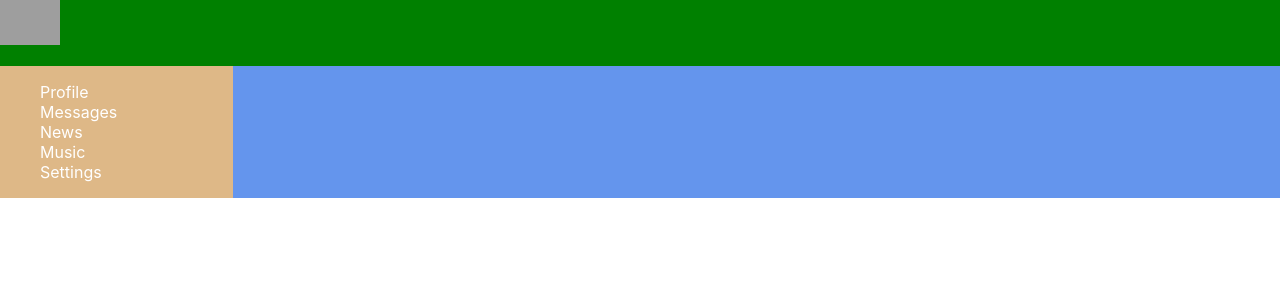
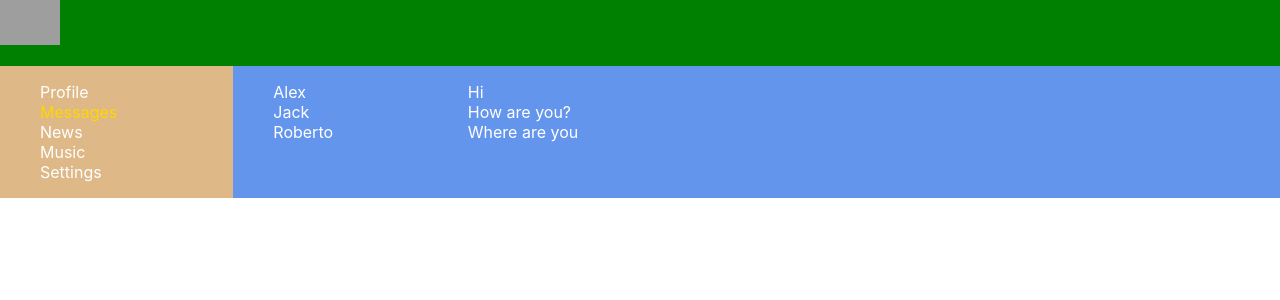
Before and after one commit to Dayana-mak/social-network, a React (Create React App) app: page /dialogs in a window 1280 px wide. Shown: the top 300 px of the page. Built offline with nearby package versions, Linux system fonts and the light colour scheme; grey boxes are pictures that could not be loaded.

Commit message:
feat dialogs, messages, posts

```diff
--- a/src/App.jsx
+++ b/src/App.jsx
@@ -1,7 +1,7 @@
 import './App.css';
 import { BrowserRouter, Routes, Route } from 'react-router-dom';
 import Header from './components/Header/Header';
-import Messages from './components/Messages/Messages';
+import Dialogs from './components/Dialogs/Dialogs';
 import Navbar from './components/Navbar/Navbar';
 import News from './components/News/News';
 import Profile from './components/Profile/Profile';
@@ -17,7 +17,7 @@ function App() {
         <div className="app-wrapper-content">
         <Routes>
           <Route path="profile" element={<Profile />} />
-          <Route path="messages" element={<Messages />} />
+          <Route path="dialogs/*" element={<Dialogs />} />
           <Route path="news" element={<News />} />
           <Route path="music" element={<Music />} />
           <Route path="settings" element={<Settings/>} />
--- /dev/null
+++ b/src/components/Dialogs/Dialogs.jsx
@@ -0,0 +1,43 @@
+import s from "./Dialogs.module.css"
+import { NavLink } from "react-router-dom";
+
+function DialogItem(props) {
+  return (
+    <li className={s.dialog}><NavLink to={`/dialogs/${props.id}`} className={s.dialog__link}>{props.name}</NavLink></li>
+  )
+}
+
+function Message(props) {
+  return (
+    <li className={s.message}>{props.text}</li>
+  )
+}
+
+function Dialogs() {
+  let dialogsData = [
+    {id: 1, name: 'Alex'},
+    {id: 2, name: 'Jack'},
+    {id: 3, name: 'Roberto'},
+  ]
+
+  let messagesData = [
+    {id: 1, text: "Hi"},
+    {id: 2, text: "How are you?"},
+    {id: 3, text: "Where are you"},
+  ]
+
+  let messagesList = messagesData.map(message => <Message text={message.text}/>)
+
+  return (
+    <div className={s.dialogs}>
+      <ul className={s.dialogs__list}>
+        {dialogsData.map(dialog => <DialogItem id={dialog.id} name={dialog.name}/>)}
+      </ul>
+      <ul className={s.messages}>
+        {messagesList}
+      </ul>
+    </div>
+  );
+}
+
+export default Dialogs;
--- /dev/null
+++ b/src/components/Dialogs/Dialogs.module.css
@@ -0,0 +1,20 @@
+.dialogs {
+  display: grid;
+  grid-template-columns: 2fr 10fr;
+}
+
+.dialogs__list {
+
+}
+
+.dialog {
+  color: white;
+}
+
+.dialog__link {
+  color: white;
+}
+
+.message {
+  color: white;
+}
--- a/src/components/Messages/Messages.jsx
+++ /dev/null
@@ -1,9 +0,0 @@
-function Messages(props) {
-  return (
-    <div>
-      My messages
-    </div>
-  );
-}
-
-export default Messages;
--- a/src/components/Navbar/Navbar.jsx
+++ b/src/components/Navbar/Navbar.jsx
@@ -8,7 +8,7 @@ function Navbar() {
     <nav className={s.nav}>
       <ul>
         <li className={s.item}><NavLink className={setActive} to="/profile">Profile</NavLink></li>
-        <li className={s.item}><NavLink className={setActive} to="/messages">Messages</NavLink></li>
+        <li className={s.item}><NavLink className={setActive} to="/dialogs">Messages</NavLink></li>
         <li className={s.item}><NavLink className={setActive} to="/news">News</NavLink></li>
         <li className={s.item}><NavLink className={setActive} to="/music">Music</NavLink></li>
         <li className={s.item}><NavLink className={setActive} to="/settings">Settings</NavLink></li>
--- a/src/components/Profile/MyPosts/MyPosts.jsx
+++ b/src/components/Profile/MyPosts/MyPosts.jsx
@@ -1,7 +1,12 @@
-import s from './MyPosts.module.css'
+
 import Post from './Post/Post';
 
 function MyPosts() {
+  let postData = [
+    {id: 1, text:"Hey, why nobody love me?", likesCount: 10},
+    {id: 2, text:"It's our new program! Hey!", likesCount: 20},
+    {id: 3, text:"I'm tired", likesCount: 200}
+  ]
   return (
     <div>
       <h2>My Posts</h2>
@@ -9,14 +14,9 @@ function MyPosts() {
       <textarea type="text" placeholder="Новый пост"></textarea>
       <button>Addpost</button>
       </div>
-      <div>
-        <Post
-          text="Hey, why nobody love me?"
-          likesCount="10"/>
-        <Post
-          text="It's our new program! Hey!"
-          likesCount="20"/>
-      </div>
+      <ul>
+        { postData.map(post => <Post text={post.text} likesCount={post.likesCount}/>) }
+      </ul>
     </div>
   );
 }
--- a/src/components/Profile/MyPosts/Post/Post.jsx
+++ b/src/components/Profile/MyPosts/Post/Post.jsx
@@ -2,10 +2,10 @@ import s from './Post.module.css'
 
 function Post(props) {
   return (
-    <div className={s.item}>
+    <li className={s.item}>
       <p>{ props.text }</p>
       <span>{props.likesCount} likes</span>
-    </div>
+    </li>
   );
 }
 
--- a/src/components/Profile/Profile.jsx
+++ b/src/components/Profile/Profile.jsx
@@ -1,12 +1,10 @@
 import MyPosts from "./MyPosts/MyPosts";
+import ProfileInfo from "./ProfileInfo/ProfileInfo";
 
 function Profile() {
   return (
   <div>
-      Main Content
-      <div>
-        ava+decrption
-      </div>
+      <ProfileInfo />
       <MyPosts />
   </div>
   );
--- /dev/null
+++ b/src/components/Profile/ProfileInfo/ProfileInfo.jsx
@@ -0,0 +1,15 @@
+import s from "./ProfileInfo.module.css"
+
+function ProfileInfo() {
+  return (
+    <div className={s.profile__wrapper}>
+      <img className={s.image}src="https://i.pinimg.com/736x/f0/c6/7c/f0c67c6d8ee566c1d463291449b7a768.jpg" alt="Profile avatar" />
+      <div className={s.descriprion}>
+        <h3>Roberto Jovanni</h3>
+        <p>I'm the best!</p>
+      </div>
+    </div>
+  );
+}
+
+export default ProfileInfo;
--- /dev/null
+++ b/src/components/Profile/ProfileInfo/ProfileInfo.module.css
@@ -0,0 +1,9 @@
+.profile__wrapper {
+  display: flex;
+  gap: 20px
+}
+
+.image {
+  width: 100px;
+  border-radius: 100%;
+}
```
